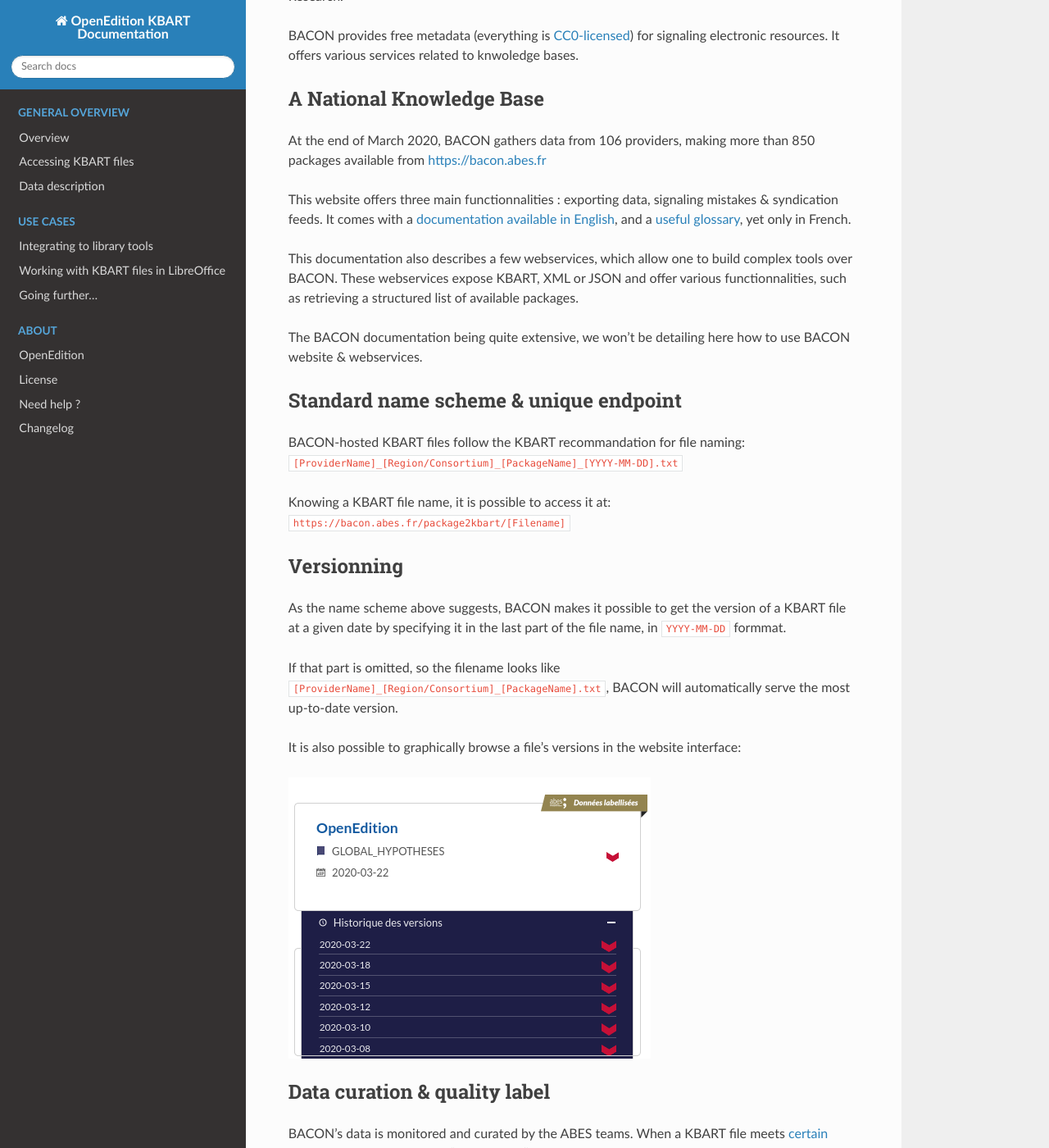
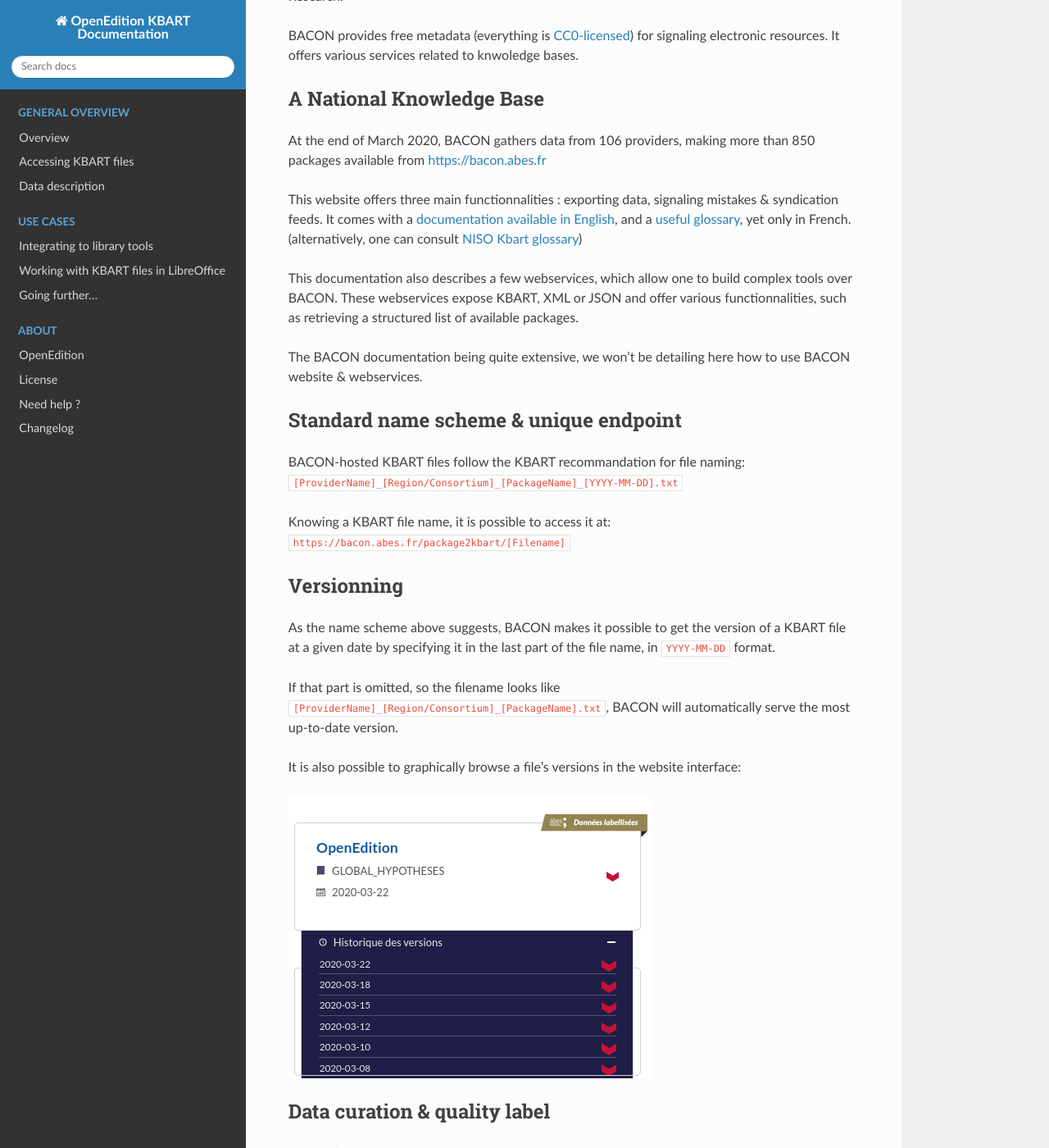
Before and after one commit to OpenEdition/kbart-openedition, a Sphinx documentation site: the page built from docs/source/bacon.rst, in a window 1280 px wide and 1400 px high, scrolled down 248 px. Shown: the whole window at 82% size. Built offline with Sphinx 7.4.7 and the Read the Docs theme 2.0.0, drawn with Linux system fonts in a browser that asks for light colours; some of the changed text lies outside the part shown.

Commit message:
intégration des remarques de BACON & SCD AMU

```diff
--- a/docs/source/bacon.rst
+++ b/docs/source/bacon.rst
@@ -19,7 +19,7 @@
 This website offers three main functionnalities : exporting data, signaling
 mistakes & syndication feeds. It comes with a `documentation available in English <http://documentation.abes.fr/aidebacon/EN/index.html>`_,
 and a `useful glossary <https://bacon.abes.fr/glossaire.html>`_, yet only in
-French.
+French. (alternatively, one can consult `NISO Kbart glossary <https://www.niso.org/standards-committees/kbart/kbart-glossary-relevant-terms>`_)
 
 This documentation also describes a few webservices, which allow one to build
 complex tools over BACON. These webservices expose KBART, XML or JSON and offer
@@ -45,7 +45,7 @@
 
 As the name scheme above suggests, BACON makes it possible to get the version
 of a KBART file at a given date by specifying it in the last part of the file
-name, in ``YYYY-MM-DD`` formmat.
+name, in ``YYYY-MM-DD`` format.
 
 If that part is omitted, so the filename looks like ``[ProviderName]_[Region/Consortium]_[PackageName].txt``,
 BACON will automatically serve the most up-to-date version.
@@ -67,6 +67,7 @@
 
    KBART files served by BACON are appended a non-standard 26th column, called
    ``bestppn``. It is the best matching identifier found for this resource in
-   the `SUDOC catalogue <http://sudoc.abes.fr>`_.
+   the `SUDOC catalogue <http://sudoc.abes.fr>`_. Additional information about
+   this 26th column can be found in `this article from the ABES's blog <https://punktokomo.abes.fr/2020/03/23/chantier-bacon-partie-1-liage-du-sudoc-et-de-bacon-par-les-ppn/>`_.
 
    Most of the time, it can simply be ignored if it's not of any use to you.
--- a/docs/source/library.rst
+++ b/docs/source/library.rst
@@ -16,6 +16,7 @@
 
 Extensive documentation on how to perform these operations is provided by
 ProQuest for `360 CORE <https://knowledge.exlibrisgroup.com/360_Services/360_Core_Client_Center/0Product_Documentation/Manage_Your_Data/360_Core%3A_Library-Specific_(Library-Managed)_Holdings_Database_--_Overview>`_,
+and for `Primo <https://knowledge.exlibrisgroup.com/Primo/Content_Corner/Central_Discovery_Index/Documentation_and_Training/010Managing_Collections_and_Their_Content_for_Discovery>`_,
 and by EBSCO for `EBSCO Admin <https://connect.ebsco.com/s/article/Holdings-Management-Adding-or-Removing-Packages-from-Your-Holdings?language=en_US>`_.
 If needed, you should ask your library software provider for support.
 
```
